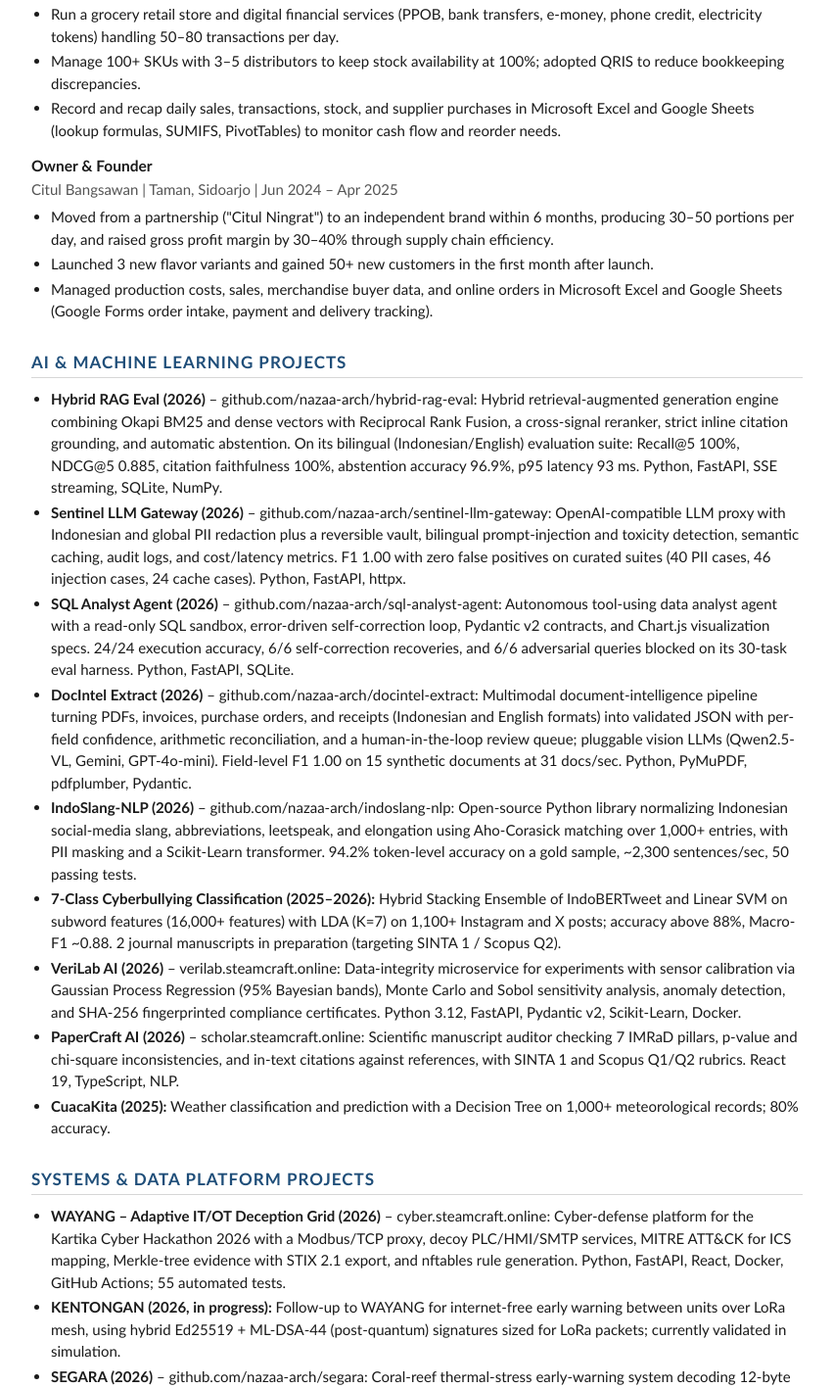
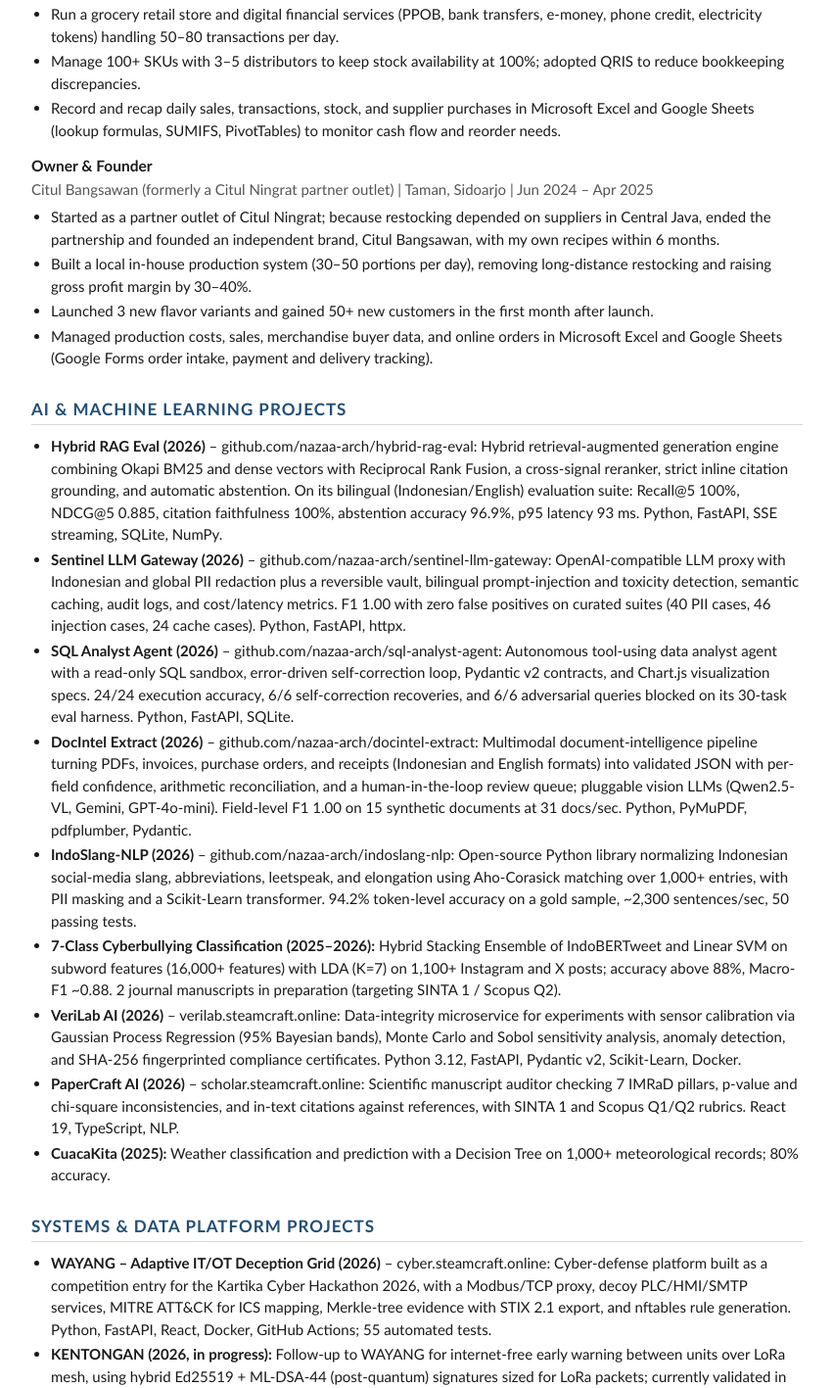
Before and after one commit to nazaa-arch/cvats, a plain HTML site: page index.html in a window 1280 px wide. Shown: the part 1523-2940 px from the top of the page at 98% size, without its empty margins (214-1065 px from the left). Drawn offline with Linux system fonts and the light colour scheme.

Commit message:
Clarify Citul history; list Kartika as competition entry, not achievement

```diff
--- a/index.html
+++ b/index.html
@@ -131,9 +131,10 @@
       <li>Record and recap daily sales, transactions, stock, and supplier purchases in Microsoft Excel and Google Sheets (lookup formulas, SUMIFS, PivotTables) to monitor cash flow and reorder needs.</li>
     </ul>
     <h3>Owner &amp; Founder</h3>
-    <p class="meta">Citul Bangsawan | Taman, Sidoarjo | Jun 2024 – Apr 2025</p>
+    <p class="meta">Citul Bangsawan (formerly a Citul Ningrat partner outlet) | Taman, Sidoarjo | Jun 2024 – Apr 2025</p>
     <ul>
-      <li>Moved from a partnership ("Citul Ningrat") to an independent brand within 6 months, producing 30–50 portions per day, and raised gross profit margin by 30–40% through supply chain efficiency.</li>
+      <li>Started as a partner outlet of Citul Ningrat; because restocking depended on suppliers in Central Java, ended the partnership and founded an independent brand, Citul Bangsawan, with my own recipes within 6 months.</li>
+      <li>Built a local in-house production system (30–50 portions per day), removing long-distance restocking and raising gross profit margin by 30–40%.</li>
       <li>Launched 3 new flavor variants and gained 50+ new customers in the first month after launch.</li>
       <li>Managed production costs, sales, merchandise buyer data, and online orders in Microsoft Excel and Google Sheets (Google Forms order intake, payment and delivery tracking).</li>
     </ul>
@@ -157,7 +158,7 @@
   <section>
     <h2>Systems &amp; Data Platform Projects</h2>
     <ul>
-      <li><strong>WAYANG – Adaptive IT/OT Deception Grid (2026)</strong> – cyber.steamcraft.online: Cyber-defense platform for the Kartika Cyber Hackathon 2026 with a Modbus/TCP proxy, decoy PLC/HMI/SMTP services, MITRE ATT&amp;CK for ICS mapping, Merkle-tree evidence with STIX 2.1 export, and nftables rule generation. Python, FastAPI, React, Docker, GitHub Actions; 55 automated tests.</li>
+      <li><strong>WAYANG – Adaptive IT/OT Deception Grid (2026)</strong> – cyber.steamcraft.online: Cyber-defense platform built as a competition entry for the Kartika Cyber Hackathon 2026, with a Modbus/TCP proxy, decoy PLC/HMI/SMTP services, MITRE ATT&amp;CK for ICS mapping, Merkle-tree evidence with STIX 2.1 export, and nftables rule generation. Python, FastAPI, React, Docker, GitHub Actions; 55 automated tests.</li>
       <li><strong>KENTONGAN (2026, in progress):</strong> Follow-up to WAYANG for internet-free early warning between units over LoRa mesh, using hybrid Ed25519 + ML-DSA-44 (post-quantum) signatures sized for LoRa packets; currently validated in simulation.</li>
       <li><strong>SEGARA (2026)</strong> – github.com/nazaa-arch/segara: Coral-reef thermal-stress early-warning system decoding 12-byte buoy telemetry, with per-parameter quality control, NOAA CRW-style HotSpot and Degree Heating Weeks analytics, a 5-station simulator, and Telegram alerts. Python, FastAPI, React, Leaflet, Docker.</li>
       <li><strong>SCOR-Py (2026)</strong> – github.com/nazaa-arch/Scor-py: Python library, CLI, and Streamlit what-if dashboard computing ASCM SCOR supply-chain metrics (Perfect Order Fulfillment, OTIF, Cash-to-Cash) with golden and property-based tests. Python, Streamlit, Plotly.</li>
@@ -187,7 +188,6 @@
     <ul>
       <li>2nd Place (Silver Medal), National UI/UX Competition DIMAS TI, for "This Me", an Indonesian Sign Language (BISINDO) learning app with 30+ Figma interfaces.</li>
       <li>Finalist, GEMASTIK XVIII 2025 (National Student ICT Festival), representing UNESA with "This Me".</li>
-      <li>Participant, Kartika Cyber Hackathon 2026, with the WAYANG IT/OT deception grid.</li>
       <li>Finalist, Gayatama International Competition – Food Science Communication (October 2026).</li>
       <li>School Representative, OSN Informatics (PUSPRESNAS), two consecutive periods.</li>
     </ul>
```
